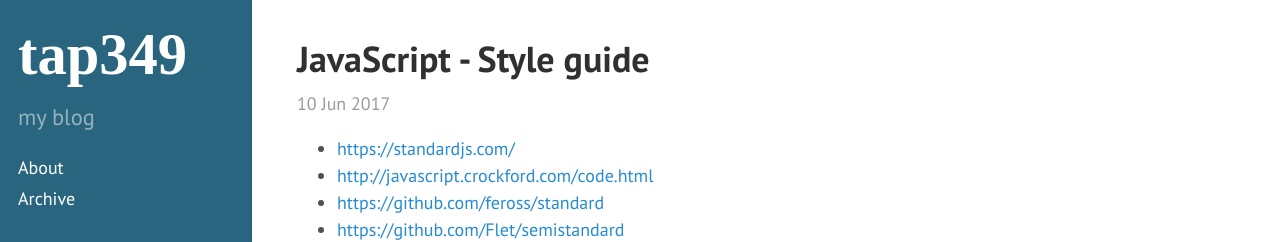
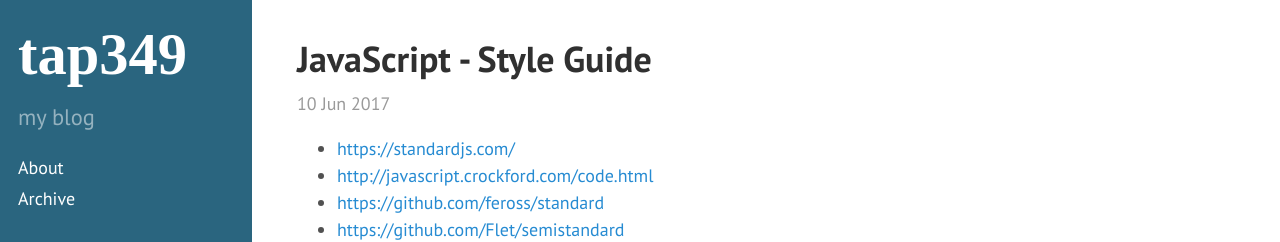
Before and after one commit to tap349/tap349.github.io, a Jekyll site: the page built from _posts/2017-06-10-javascript-style-guide.md, in a window 1280 px wide and 900 px high. Shown: the top 242 px of the window. Built offline with Jekyll 4.4.1, drawn with Linux system fonts in a browser that asks for light colours.

Commit message:
update 2017-08-13_22:42:26

```diff
--- a/_posts/2017-06-10-javascript-style-guide.md
+++ b/_posts/2017-06-10-javascript-style-guide.md
@@ -1,6 +1,6 @@
 ---
 layout: post
-title: JavaScript - Style guide
+title: JavaScript - Style Guide
 date: 2017-06-10 18:36:47 +0300
 access: public
 categories: [js]
```
